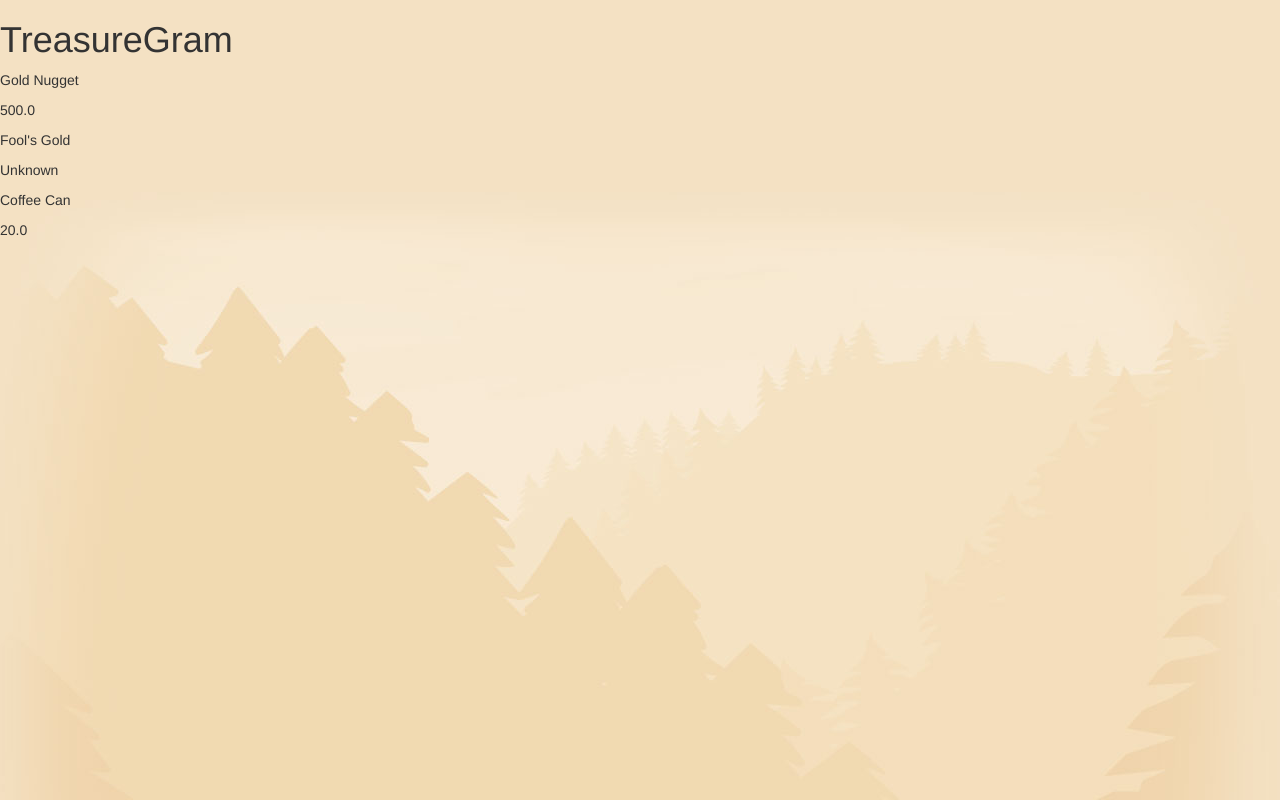
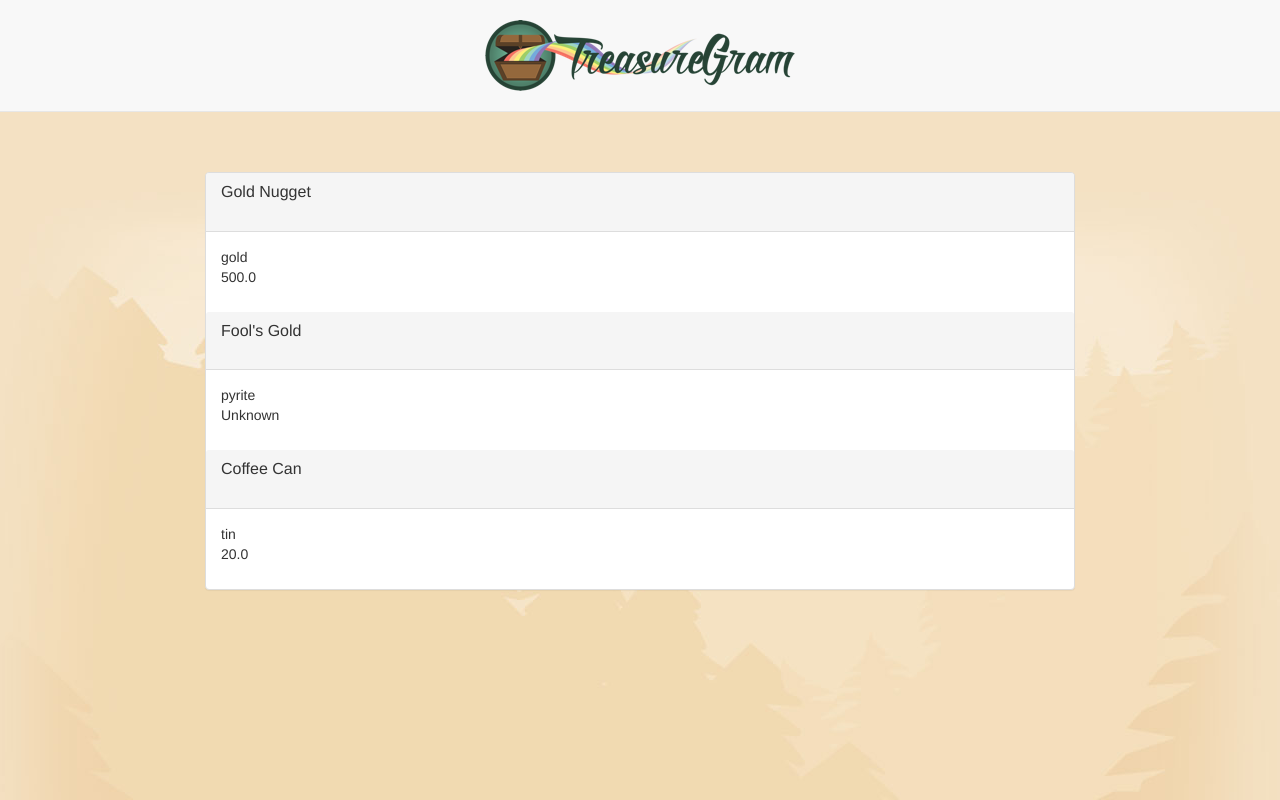
Before and after one commit to abalejr/digging_into_django, a Django app: page / in a window 1280 px wide. Run offline with Django 3.2, Linux system fonts and the light colour scheme; some libraries are stand-ins or nearby versions.

Commit message:
Add navbar and containers w/ BS classes to index template

```diff
--- a/Treasuregram/main_app/templates/index.html
+++ b/Treasuregram/main_app/templates/index.html
@@ -9,15 +9,31 @@
 </head>
 
 <body>
-	<h1>TreasureGram</h1>
+	<nav class="navbar navbar-default navbar-static-top text-center">
+		<a href="/">
+			<img src="{% static 'img/logo.png' %}" alt="TreasureGram" />
+		</a>
+	</nav>
+	<main class="container" role="main">
+		<div class="treasure panel panel-default">
 		{% for treasure in treasures %}
-		<p>{{ treasure.name }}</p>
+
+			<div class="panel-heading">
+				<h2 class="panel-title">{{ treasure.name }}<h2>
+			</div>
+
+			<div class="panel-body">
+				{{ treasure.material }}
 				{% if treasure.value > 0 %}
 					<p>{{ treasure.value }}</p>
 				{% else %}
 					<p>Unknown</p>
 				{% endif %}
+			</div>
+
 		{% endfor %}
+		</div>
+	</main>
 </body>
 
 </html>
```
Lines whose indentation alone changed are shown as unchanged.
